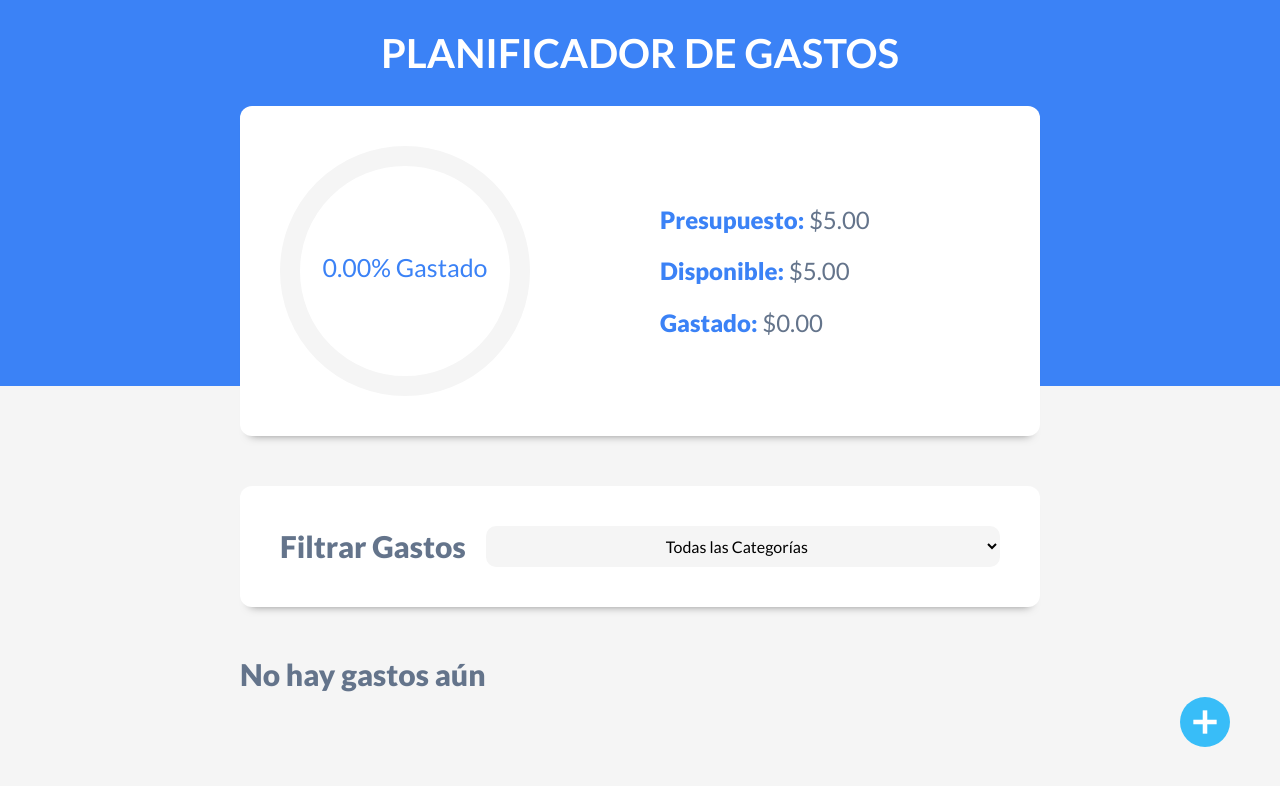
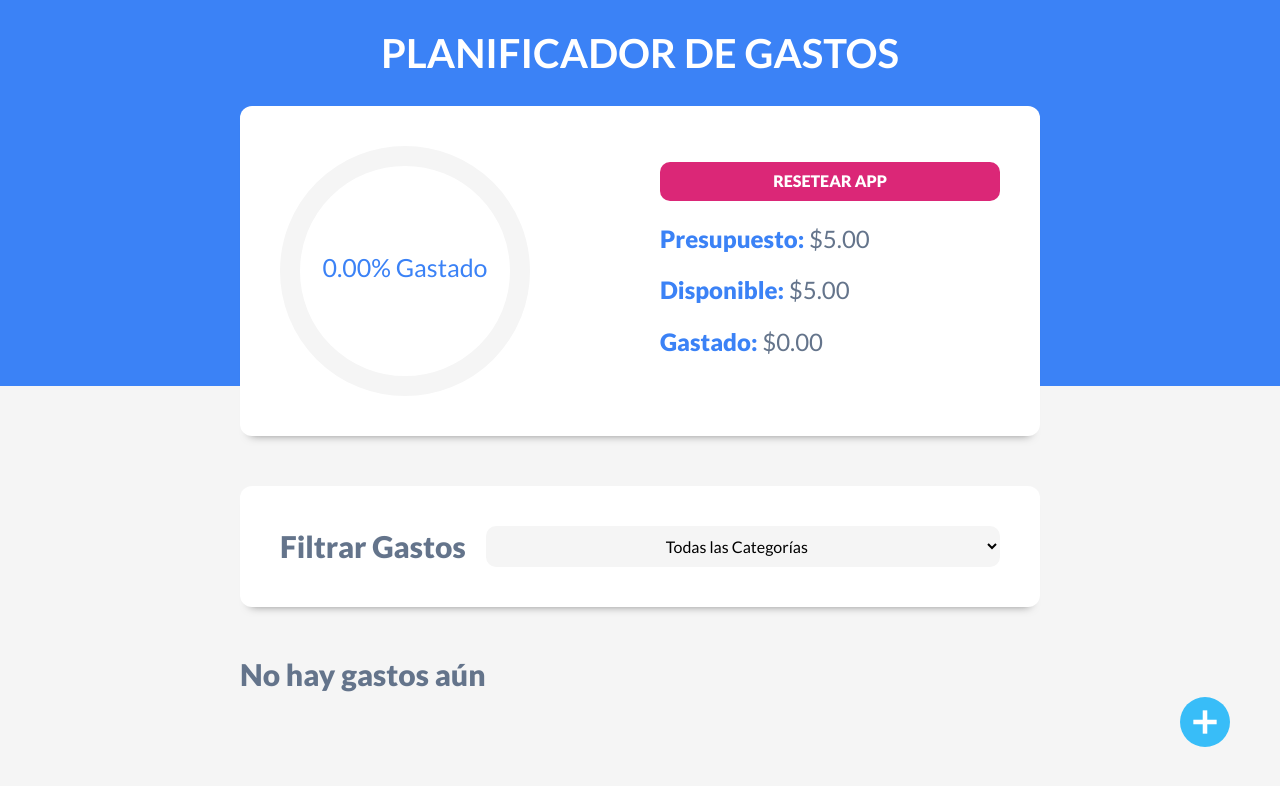
Before and after one commit to eme-hache/control-gastos, a React (Vite) app: page / in a window 1280 px wide. Both pictures are taken after typing "5" into the empty fields and a click on the input "Añadir". Shown: the top 786 px of the page. Built offline with nearby package versions, Linux system fonts and the light colour scheme.

Commit message:
proyecto finalizado

```diff
--- a/src/App.jsx
+++ b/src/App.jsx
@@ -84,6 +84,7 @@ const App = () => {
     <div className={modal ? 'fijar' : ''}>
       <Header
         gastos={gastos}
+        setGastos={setGastos}
         presupuesto={presupuesto}
         setPresupuesto={setPresupuesto}
         isValidPresupuesto={isValidPresupuesto}
--- a/src/components/ControlPresupuesto.jsx
+++ b/src/components/ControlPresupuesto.jsx
@@ -2,7 +2,13 @@ import { CircularProgressbar, buildStyles } from 'react-circular-progressbar'
 import 'react-circular-progressbar/dist/styles.css'
 import { useEffect, useState } from 'react'
 
-const ControlPresupuesto = ({ presupuesto, gastos }) => {
+const ControlPresupuesto = ({
+    presupuesto,
+    gastos,
+    setGastos,
+    setPresupuesto,
+    setIsValidPresupuesto
+}) => {
     const [disponible, setDisponible] = useState(0)
     const [porcentaje, setPorcentaje] = useState(0)
     const [gastado, setGastado] = useState(0)
@@ -28,6 +34,16 @@ const ControlPresupuesto = ({ presupuesto, gastos }) => {
         })
     }
 
+    const handleResetApp = () => {
+        const result = confirm('¿Estás seguro de que quieres resetear la aplicación?')
+
+        if (result) {
+            setGastos([])
+            setPresupuesto('')
+            setIsValidPresupuesto(false)
+        }
+    }
+
     return (
         <div className='contenedor-presupuesto contenedor sombra dos-columnas'>
             <div>
@@ -35,19 +51,23 @@ const ControlPresupuesto = ({ presupuesto, gastos }) => {
                     value={porcentaje}
                     text={`${porcentaje}% Gastado`}
                     styles={buildStyles({
-                        pathColor: '#3B82F6',
+                        pathColor: porcentaje > 100 ? '#DC2626' : '#3B82F6',
                         trailColor: '#F5F5F5',
-                        textColor: '#3B82F6',
+                        textColor: porcentaje > 100 ? '#DC2626' : '#3B82F6',
                     })}
                 />
             </div>
 
             <div className='contenido-presupuesto'>
+                <button className='reset-app' type='button' onClick={handleResetApp}>
+                    Resetear App
+                </button>
+
                 <p>
                     <span>Presupuesto: </span>{formatearCantidad(presupuesto)}
                 </p>
 
-                <p>
+                <p className={`${disponible < 0 ?'negativo' : ''}`}>
                     <span>Disponible: </span>{formatearCantidad(disponible)}
                 </p>
 
--- a/src/components/Header.jsx
+++ b/src/components/Header.jsx
@@ -3,6 +3,7 @@ import NuevoPresupuesto from './NuevoPresupuesto'
 
 const Header = ({
     gastos,
+    setGastos,
     presupuesto,
     setPresupuesto,
     isValidPresupuesto,
@@ -13,7 +14,13 @@ const Header = ({
             <h1>Planificador de Gastos</h1>
 
             {isValidPresupuesto ? (
-                <ControlPresupuesto gastos={gastos} presupuesto={presupuesto} />
+                <ControlPresupuesto
+                    setGastos={setGastos}
+                    gastos={gastos}
+                    presupuesto={presupuesto}
+                    setPresupuesto={setPresupuesto}
+                    setIsValidPresupuesto={setIsValidPresupuesto}
+                />
             ) : (
                 <NuevoPresupuesto
                     presupuesto={presupuesto}
```
